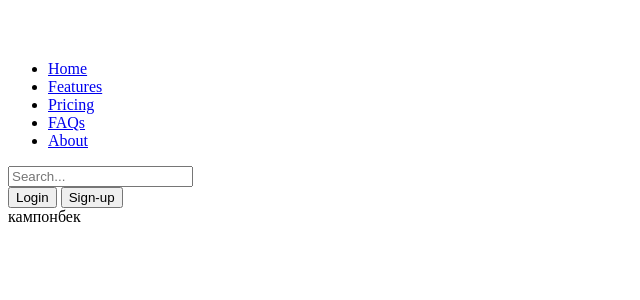
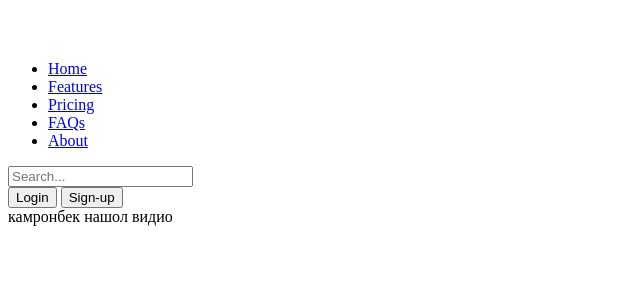
Before and after one commit to Zoreyan/Building-ERP, a Django app: template templates/base.html in a window 1280 px wide. Shown: the top 300 px of the page, without its empty margins (0-640 px from the left). Run offline with Django 5.2, Linux system fonts and the light colour scheme; the template is opened without the code that fills it, so the values that code supplies are empty.

Commit message:
посмотри

```diff
--- a/templates/base.html
+++ b/templates/base.html
@@ -34,7 +34,7 @@
           </div>
         </div>
       </header>
-       кампонбек
+       камронбек нашол видио
 
 
 </body>
```
